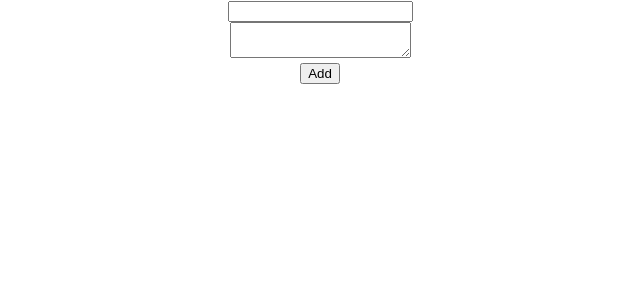
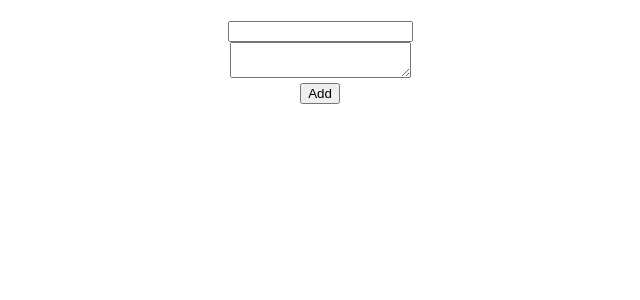
Before and after one commit to demonben/react-project-1-notes, a React (Create React App) app: page / in a window 1280 px wide. Shown: the top 300 px of the page, without its empty margins (320-960 px from the left). Built offline with nearby package versions, Linux system fonts and the light colour scheme.

Commit message:
m5(untill deploy)

```diff
--- a/src/App.css
+++ b/src/App.css
@@ -41,6 +41,7 @@
   margin-bottom:5px ;
 }
 .form{
+  margin: 20px;
   text-align: center;
 }
 .unList{
--- a/src/components/ModalComponent.jsx
+++ b/src/components/ModalComponent.jsx
@@ -31,8 +31,7 @@ function ModalNotes(props) {
       <button onClick={() => setModalIsOpen(true)}>open modal</button>
       <Modal isOpen={modalIsOpen}>
         <div>{props.modalNotes.note.time}</div>
-        {/* <div>{props.modalNotes.note.title}</div>
-        <div>{props.modalNotes.note.text}</div> */}
+
 
         <div>
           <label htmlFor="noteChange">
```
